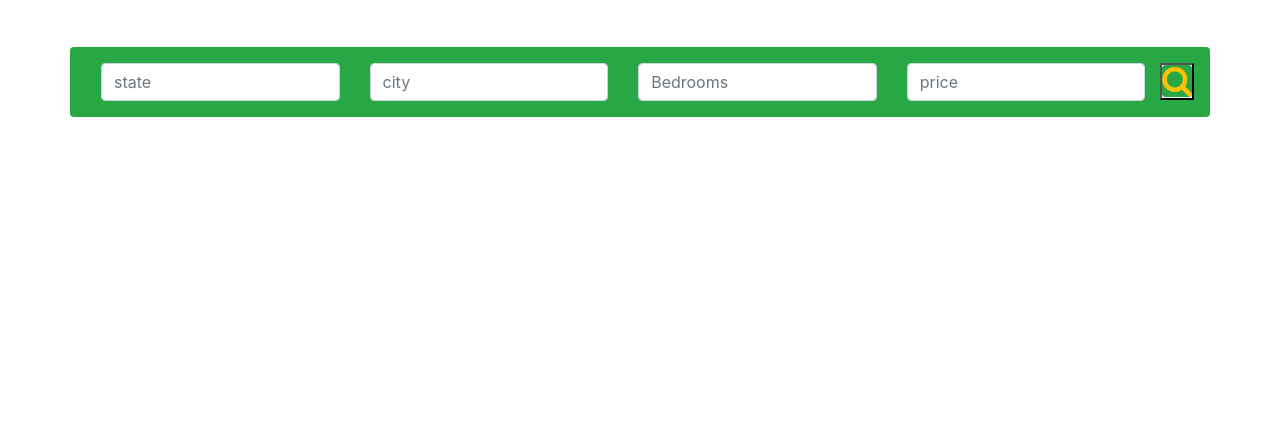
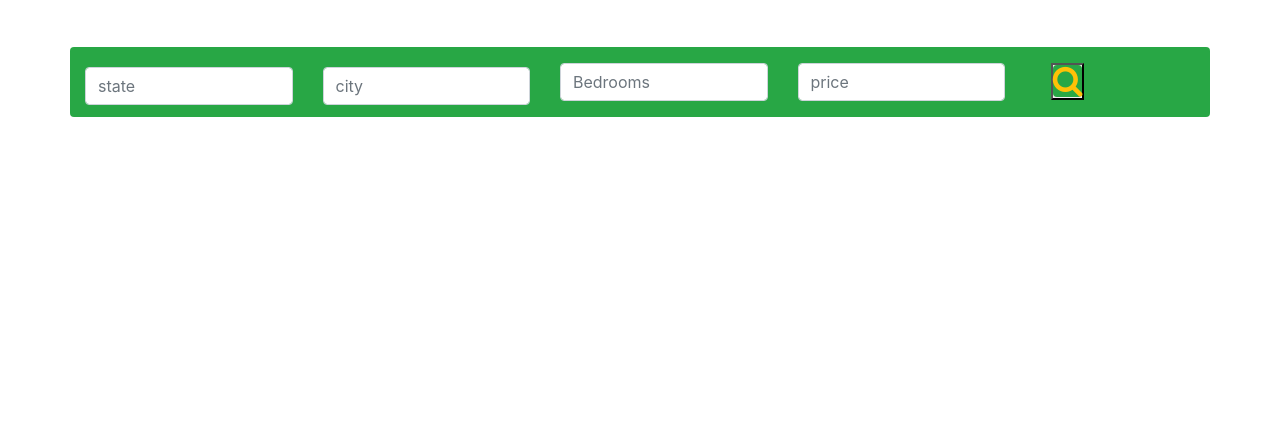
Before and after one commit to brijeshk72/Real-Estate-Bootstrap-Template, a plain HTML site: page index.html in a window 1280 px wide. Shown: the part 363-797 px from the top of the page. Drawn offline with nearby package versions, Linux system fonts and the light colour scheme.

Commit message:
Update index.html

```diff
--- a/index.html
+++ b/index.html
@@ -44,7 +44,7 @@
 					<h1>PROPERTY SEARCHING JUST GOT SO EASY</h1>
 					<p>Lorem ipsum dolor sit amet, consectetur adipisicing elit. Eligendi deserunt deleniti, ullam commodi sit ipsam laboriosam velit adipisci quibusdam aliquam teneturo!</p>
 				</div>
-				<div class="container text-center rounded bg-success headerform">
+<!-- 				<div class="container text-center rounded bg-success headerform">
 					<form>
 						<div class="row p-3">
 							<div class="col">
@@ -64,6 +64,38 @@
 							</div>
 						</div>
 					</form>
+				</div> -->
+				<div class="container text-center rounded bg-success headerform">
+					<div class="row">
+						<div class="col-12 col-sm-5">
+							<form>
+								<div class="row">
+
+									<div class="col">
+										<input type="text" class="form-control" placeholder="state">
+									</div>
+									<div class="col">
+										<input type="text" class="form-control" placeholder="city">
+									</div>
+								</div>
+						</div>
+						<div class="col-12 col-sm-5">
+							<div class="row mt-3">
+									<div class="col">
+										<input type="text" class="form-control" placeholder="Bedrooms">
+									</div>
+
+									<div class="col">
+										<input type="text" class="form-control" placeholder="price">
+									</div>
+							</div>
+						</div>
+									<div class="col-1 mt-3">
+										<button type="submit"><i class="fa fa-search fa-2x fafa rounded text-warning badge-success" aria-hidden="True"></i></button>
+									</div>
+							</form>
+
+					</div>
 				</div>
 			</div>
 		</section>
```
